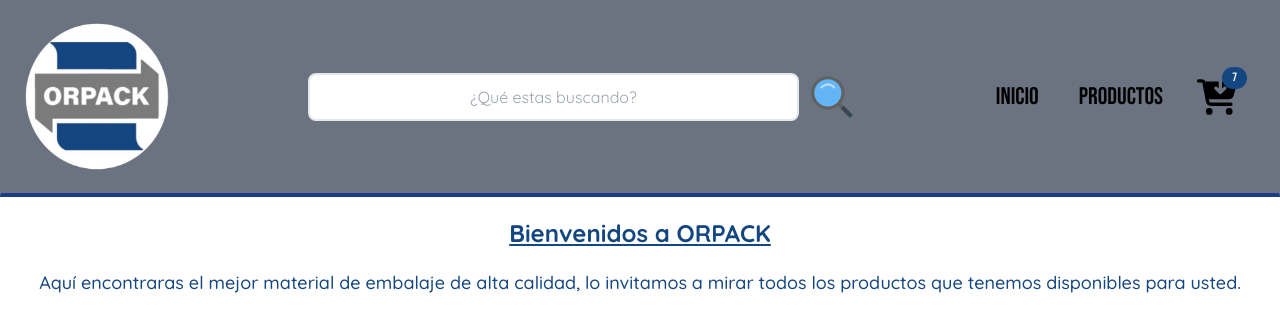
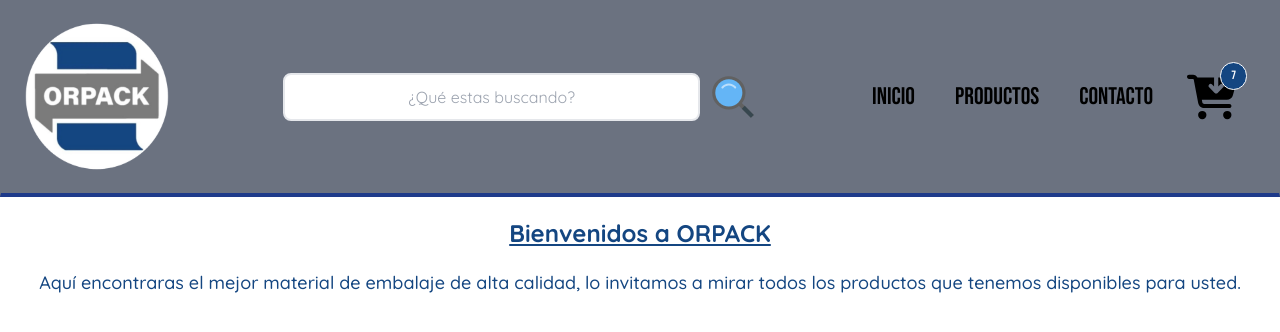
Before and after one commit to ariel-ortenzi/React-CurrentlyWorking, a React (Vite) app: page / in a window 1280 px wide. Shown: the top 332 px of the page. Built offline with nearby package versions, Linux system fonts and the light colour scheme.

Commit message:
correcciones visuales

```diff
--- a/src/components/CartWidget/CartWidget.jsx
+++ b/src/components/CartWidget/CartWidget.jsx
@@ -3,8 +3,8 @@ import { FaCartArrowDown } from "react-icons/fa6";
 function CartWidget() {
     return (
     <div className="relative p-2.5">
-        <FaCartArrowDown size="40px"/>
-        <span className="absolute top-0 right-0 bg-azulOrpack text-[12px] text-white font-bebas py-0.5 px-2.5 rounded-full">7</span>
+        <FaCartArrowDown size="50px"/>
+        <span className="absolute top-0 right-0 bg-azulOrpack text-[12px] text-white font-bebas py-1 px-2.5 rounded-full border border-white">7</span>
     </div>
     )
 }
--- a/src/components/ItemListContainer/ItemListContainer.jsx
+++ b/src/components/ItemListContainer/ItemListContainer.jsx
@@ -1,7 +1,7 @@
 function ItemListContainer({greeting}) {
     return (
         <div>
-            <h2 className="font-quickSand text-center m-5 text-2xl underline text-azulOrpack font-bold">{greeting}</h2>
+            <h1 className="font-quickSand text-center m-5 text-2xl underline text-azulOrpack font-bold">{greeting}</h1>
             <p className="text-center font-quickSand text-azulOrpack text-lg font-medium">Aquí encontraras el mejor material de embalaje de alta calidad, lo invitamos a mirar todos los productos que tenemos disponibles para usted.</p>
         </div>
     )
--- a/src/components/NavBar/NavBar.jsx
+++ b/src/components/NavBar/NavBar.jsx
@@ -11,15 +11,19 @@ function NavBar() {
                 </div>
                 <div className="flex grow justify-center items-center">
                     <input className="w-[60%] h-12 text-center rounded-lg border-2 font-quickSand" type="text" placeholder="¿Qué estas buscando?" />
-                    <FcSearch className="m-2" size="50px"/>
+                    <button><FcSearch className="m-2" size="50px"/></button>
+
                 </div>
-                <div className="flex  growitems-center justify-center">
-                    <ul className="flex justify-center items-center space-x-10">
+                <div className="flex items-center justify-around">
+                    <ul className="flex justify-around items-center space-x-10 font-bebas text-2xl ">
                         <li>
-                            <a className="font-bebas text-2xl hover:text-azulOrpack" href="#">Inicio</a>
+                            <a className="hover:text-azulOrpack" href="#">Inicio</a>
                         </li>
                         <li>
-                            <a className="font-bebas text-2xl hover:text-azulOrpack pr-6" href="#">Productos</a>
+                            <a className="hover:text-azulOrpack" href="#">Productos</a>
+                        </li>
+                        <li>
+                            <a className="hover:text-azulOrpack pr-6" href="#">Contacto</a>
                         </li>
                     </ul>
                 </div>
```
